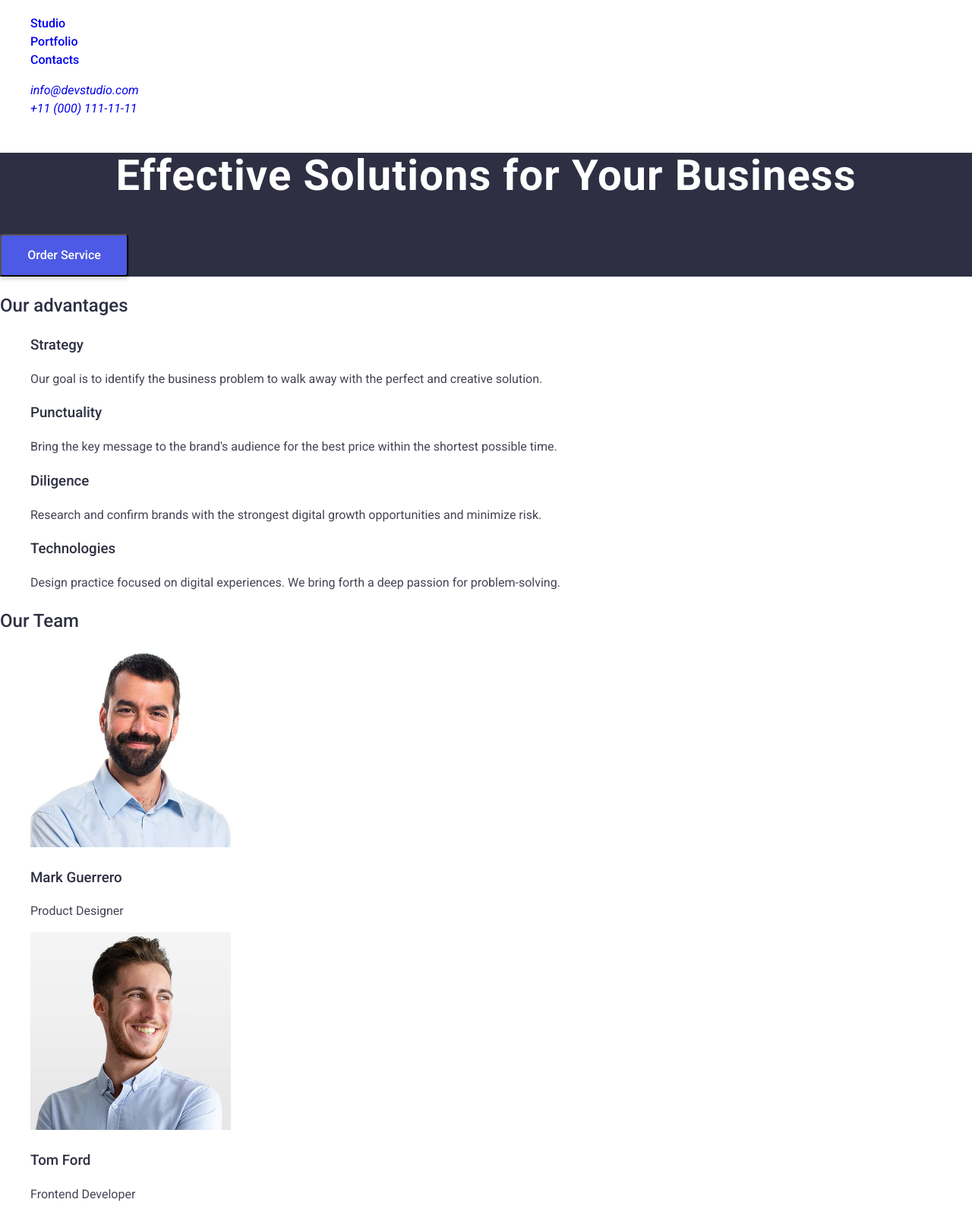
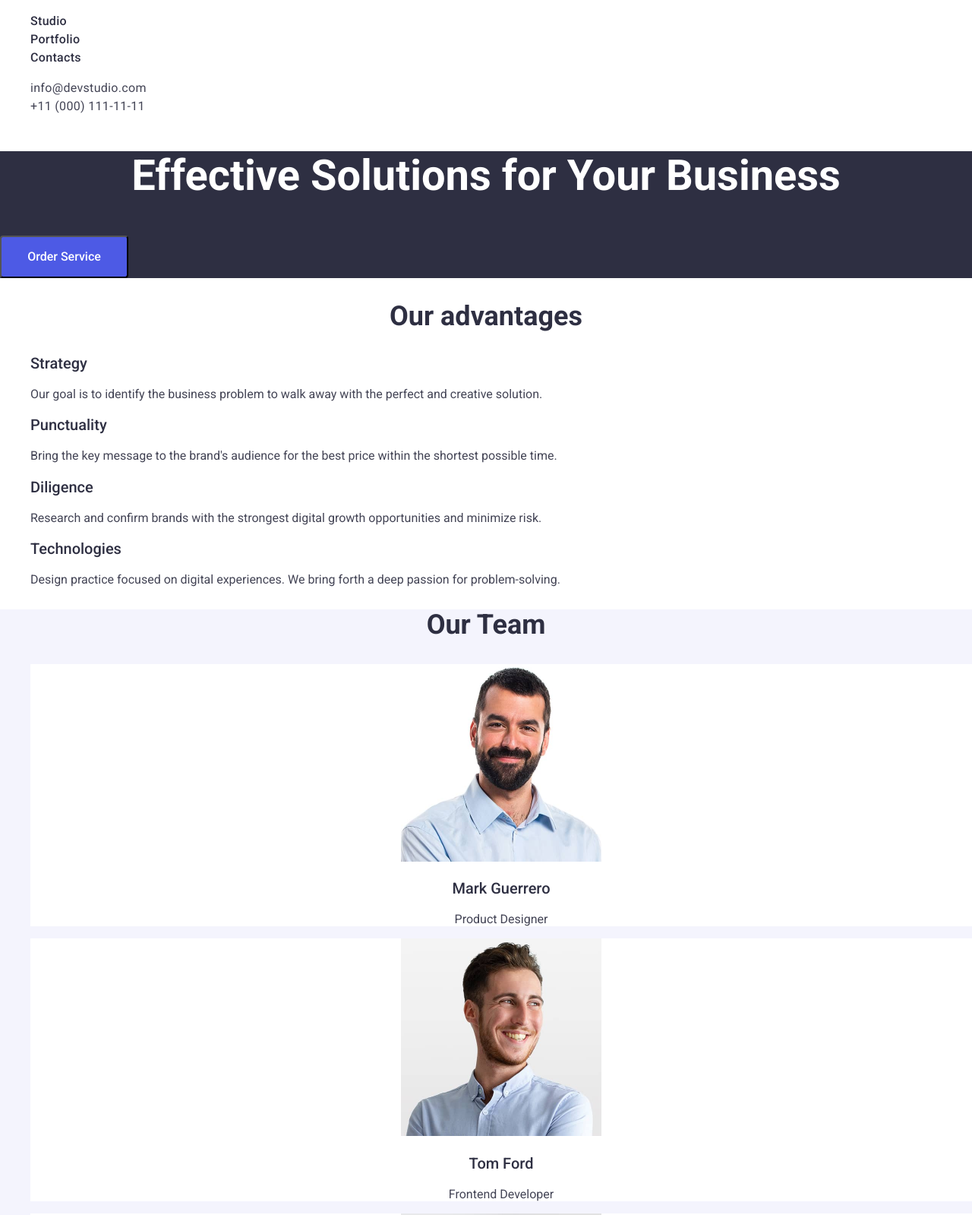
Before and after one commit to ArtemBgn/goit-markup-hw-02, a plain HTML site: page index.html in a window 1280 px wide. Shown: the part 21-1620 px from the top of the page at 76% size. Drawn offline with nearby package versions, Linux system fonts and the light colour scheme.

Commit message:
styles have been improved

```diff
--- a/css/styles.css
+++ b/css/styles.css
@@ -1,7 +1,7 @@
 body {
   font-family: 'Roboto', 'Raleway', sans-serif;
   font-weight: 400;
-  line-height: 1.5;
+  font-size: 16px;
   color: #434455;
   background-color: rgba(255, 255, 255, 1);
 }
@@ -12,18 +12,15 @@ body li {
 
 body a {
   text-decoration: none;
-}
-
-body a:hover,
-body a:focus {
-  text-decoration: underline;
+  color: currentColor;
 }
 
 .logo {
+  font-family: 'Raleway', sans-serif;
+  font-weight: 700;
   font-size: 18px;
+  text-transform: uppercase;
   color: #4d5ae5;
-  text-transform: uppercase;
-  font-weight: 700;
   line-height: 1.16667;
   letter-spacing: 0.03em;
 }
@@ -32,38 +29,92 @@ body a:focus {
   color: #2e2f42;
 }
 
-.navbar-link {
+.navbar-list-item-link {
+  font-weight: 500;
   font-size: 16px;
-  font-weight: 500;
+  color: #2e2f42;
+  line-height: 1.5;
+  letter-spacing: 0.02em;
+}
+
+.navbar-list-item-link:focus,/**/
+.navbar-list-item-link:hover {
+  color: #404bbf;
+}
+
+.navbar-list-item-link:active {
+  color: #404bbf;
+  text-decoration: underline;
+}
+
+.contacts-list-item-link {
+  font-size: 16px;
+  font-style: normal;
+  line-height: 1.5;
+  letter-spacing: 0.02em;
+}
+
+.contacts-list-item-link:focus,/**/
+.contacts-list-item-link:hover {
+  color: #404bbf;
 }
 
 .heading {
   background-color: #2e2f42;
 }
 
-h1 {
+.heading h1 {
   color: white;
+  font-weight: 700;
   font-size: 56px;
-  font-weight: 700;
-  line-height: 1.07143;
-  letter-spacing: 0.02em;
   text-align: center;
 }
 
-.heading button {
-  font-size: 16px;
-  font-weight: 500;
-  color: white;
+.heading-order {
   border-radius: 4px;
-  padding: 16px 32px;
   width: 169px;
   height: 56px;
-  box-shadow: 0 4px 4px 0 rgba(0, 0, 0, 0.15);
   background: #4d5ae5;
+  font-weight: 500;
+  font-size: 16px;
+  color: white;
 }
 
-h2,
+.heading-order:focus,/**/
+.heading-order:hover {
+  background: #404bbf;
+}
+
+h2 {
+  font-weight: 700;
+  font-size: 36px;
+  text-align: center;
+  color: #2e2f42;
+}
+
 h3 {
+  font-weight: 500;
+  font-size: 20px;
   color: #2e2f42;
-  font-weight: 500;
 }
+
+.team {
+  background-color: #f4f4fd;
+}
+
+.team-list-item {
+  background-color: white;
+  text-align: center;
+}
+
+footer {
+  background-color: #2e2f42;
+}
+
+footer .logo span {
+  color: #f4f4fd;
+}
+
+footer p {
+  color: #f4f4fd;
+}
--- a/index.html
+++ b/index.html
@@ -14,7 +14,7 @@
     <link rel="preconnect" href="https://fonts.googleapis.com" />
     <link rel="preconnect" href="https://fonts.gstatic.com" crossorigin />
     <link
-      href="https://fonts.googleapis.com/css2?family=Raleway:ital,wght@0,100..900;1,100..900&family=Roboto:ital,wght@0,100..900;1,100..900&display=swap"
+      href="https://fonts.googleapis.com/css2?family=Raleway:wght@500&family=Roboto:wdth,wght@75..100,400..700&display=swap"
       rel="stylesheet"
     />
     <link rel="stylesheet" href="css/styles.css" />
@@ -23,19 +23,29 @@
     <header>
       <nav class="navbar">
         <a href="./index.html" class="logo">Web<span>studio</span></a>
-        <ul class="navbar-link">
-          <li><a href="#">Studio</a></li>
-          <li><a href="#">Portfolio</a></li>
-          <li><a href="#">Contacts</a></li>
+        <ul class="navbar-list">
+          <li class="navbar-list-item">
+            <a href="#" class="navbar-list-item-link">Studio</a>
+          </li>
+          <li class="navbar-list-item">
+            <a href="#" class="navbar-list-item-link">Portfolio</a>
+          </li>
+          <li class="navbar-list-item">
+            <a href="#" class="navbar-list-item-link">Contacts</a>
+          </li>
         </ul>
       </nav>
-      <address>
-        <ul>
-          <li>
-            <a href="mailto:info@devstudio.com">info@devstudio.com</a>
+      <address class="contacts">
+        <ul class="contacts-list">
+          <li class="contacts-list-item">
+            <a href="mailto:info@devstudio.com" class="contacts-list-item-link"
+              >info@devstudio.com</a
+            >
           </li>
-          <li>
-            <a href="tel:+110001111111">+11 (000) 111-11-11</a>
+          <li class="contacts-list-item">
+            <a href="tel:+110001111111" class="contacts-list-item-link"
+              >+11 (000) 111-11-11</a
+            >
           </li>
         </ul>
       </address>
@@ -43,45 +53,45 @@
     <main>
       <section class="heading">
         <h1>Effective Solutions for Your Business</h1>
-        <button type="button">Order Service</button>
+        <button type="button" class="heading-order">Order Service</button>
       </section>
-      <section>
+      <section class="profit">
         <h2>Our advantages</h2>
         <ul>
           <li>
             <h3>Strategy</h3>
-            <p>
+            <p class="text">
               Our goal is to identify the business problem to walk away with the
               perfect and creative solution.
             </p>
           </li>
           <li>
             <h3>Punctuality</h3>
-            <p>
+            <p class="text">
               Bring the key message to the brand's audience for the best price
               within the shortest possible time.
             </p>
           </li>
           <li>
             <h3>Diligence</h3>
-            <p>
+            <p class="text">
               Research and confirm brands with the strongest digital growth
               opportunities and minimize risk.
             </p>
           </li>
           <li>
             <h3>Technologies</h3>
-            <p>
+            <p class="text">
               Design practice focused on digital experiences. We bring forth a
               deep passion for problem-solving.
             </p>
           </li>
         </ul>
       </section>
-      <section>
+      <section class="team">
         <h2>Our Team</h2>
-        <ul>
-          <li>
+        <ul class="team-list">
+          <li class="team-list-item">
             <img
               src="./images/mark.jpg"
               alt="Mark Guerrero"
@@ -89,9 +99,9 @@
               height="260"
             />
             <h3>Mark Guerrero</h3>
-            <p>Product Designer</p>
+            <p class="text">Product Designer</p>
           </li>
-          <li>
+          <li class="team-list-item">
             <img
               src="./images/tom.jpg"
               alt="Tom Ford"
@@ -99,9 +109,9 @@
               height="260"
             />
             <h3>Tom Ford</h3>
-            <p>Frontend Developer</p>
+            <p class="text">Frontend Developer</p>
           </li>
-          <li>
+          <li class="team-list-item">
             <img
               src="./images/camila.jpg"
               alt="Camila Garcia"
@@ -109,9 +119,9 @@
               height="260"
             />
             <h3>Camila Garcia</h3>
-            <p>Marketing</p>
+            <p class="text">Marketing</p>
           </li>
-          <li>
+          <li class="team-list-item">
             <img
               src="./images/daniel.jpg"
               alt="Daniel Wilson"
@@ -119,7 +129,7 @@
               height="260"
             />
             <h3>Daniel Wilson</h3>
-            <p>UI Designer</p>
+            <p class="text">UI Designer</p>
           </li>
         </ul>
       </section>
@@ -134,7 +144,7 @@
               height="300"
             />
             <h3>Banking App</h3>
-            <p>App</p>
+            <p class="text">App</p>
           </li>
           <li>
             <img
@@ -144,7 +154,7 @@
               height="300"
             />
             <h3>Cashless Payment</h3>
-            <p>Marketing</p>
+            <p class="text">Marketing</p>
           </li>
           <li>
             <img
@@ -154,7 +164,7 @@
               height="300"
             />
             <h3>Meditation App</h3>
-            <p>App</p>
+            <p class="text">App</p>
           </li>
           <li>
             <img
@@ -164,7 +174,7 @@
               height="300"
             />
             <h3>Taxi Service</h3>
-            <p>Marketing</p>
+            <p class="text">Marketing</p>
           </li>
           <li>
             <img
@@ -174,7 +184,7 @@
               height="300"
             />
             <h3>Screen Illustrations</h3>
-            <p>Design</p>
+            <p class="text">Design</p>
           </li>
           <li>
             <img
@@ -184,14 +194,14 @@
               height="300"
             />
             <h3>Online Courses</h3>
-            <p>Marketing</p>
+            <p class="text">Marketing</p>
           </li>
         </ul>
       </section>
     </main>
     <footer>
       <a href="./index.html" class="logo">Web<span>studio</span></a>
-      <p>
+      <p class="text">
         Increase the flow of customers and sales for your business with digital
         marketing & growth solutions.
       </p>
```
